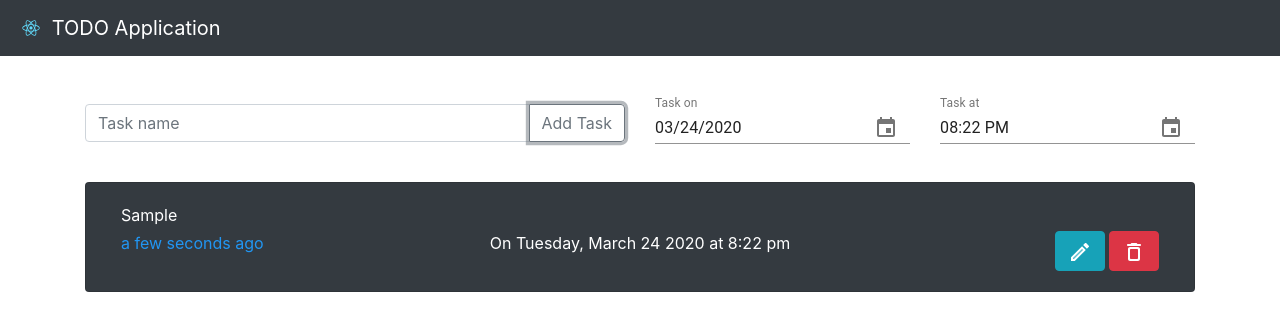
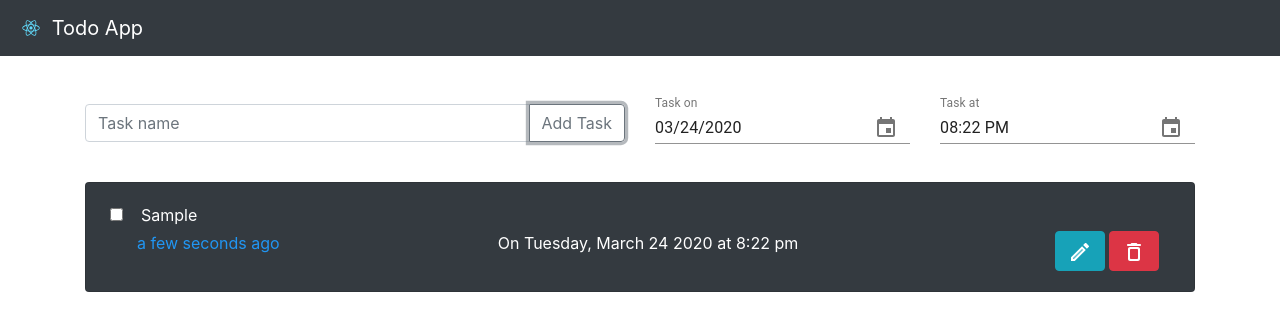
Before and after one commit to IT17167192/todo_app, a React (Create React App) app: page / in a window 1280 px wide. Both pictures are taken after typing "Sample" into the empty fields and a click on the button "Add Task". Shown: the top 330 px of the page. Built offline with nearby package versions, Linux system fonts and the light colour scheme.

Commit message:
Navbar app name and check box for the list

```diff
--- a/public/index.html
+++ b/public/index.html
@@ -6,7 +6,7 @@
     <meta name="viewport" content="width=device-width, initial-scale=1" />
     <meta name="theme-color" content="#000000" />
     <meta
-      name="description"
+      name="Todo application"
       content="Web site created using create-react-app"
     />
     <link rel="apple-touch-icon" href="%PUBLIC_URL%/logo192.png" />
@@ -24,7 +24,7 @@
       work correctly both with client-side routing and a non-root public URL.
       Learn how to configure a non-root public URL by running `npm run build`.
     -->
-    <title>React App</title>
+    <title>Todo App</title>
   </head>
   <body>
     <noscript>You need to enable JavaScript to run this app.</noscript>
--- a/src/App.js
+++ b/src/App.js
@@ -11,7 +11,6 @@ function App() {
       <TodoMain/>
       <br/>
       <br/>
-
     </div>
   );
 }
--- a/src/main/TodoList.js
+++ b/src/main/TodoList.js
@@ -10,16 +10,17 @@ import Button from "react-bootstrap/Button";
 import DeleteOutlineRoundedIcon from '@material-ui/icons/DeleteOutlineRounded';
 import EditTwoToneIcon from '@material-ui/icons/EditTwoTone';
 import Tooltip from '@material-ui/core/Tooltip';
+import Form from "react-bootstrap/Form";
 
 export default function TodoList(props) {
     let tasks = props.tasks;
-    if(props.show === 'todos'){
+    if (props.show === 'todos') {
         tasks = tasks.filter(task => task.completed === false);
-    }else if(props.show === 'completed'){
+    } else if (props.show === 'completed') {
         tasks = tasks.filter(task => task.completed === true);
     }
 
-    tasks.sort(function(a, b) {
+    tasks.sort(function (a, b) {
         return b.key - a.key;
     });
 
@@ -27,23 +28,29 @@ export default function TodoList(props) {
 
     const list = tasks.map(item => {
         return (
-            <Card ref={props.reference+item.key} bg="dark" text='white' key={item.key} className="mb-1">
+            <Card ref={props.reference + item.key} bg="dark" text='white' key={item.key} className="mb-1">
                 <Card.Body>
                     <Container>
-                        <Row className="mb-1">
                         <Tooltip placement="left-start"
                                  title={!item.completed ? "Click to complete" : "Click to add as todo"}>
-                                <Col className="text-left" onClick={() => props.setTaskCompleted(item.key)} style={{
+                            <Row className="mb-1">
+                                    <Form.Check type="checkbox" onClick={() => props.setTaskCompleted(item.key)} checked={item.completed ? true : false}/>
+
+                                    <Col xs={11} className="text-left" onClick={() => props.setTaskCompleted(item.key)} style={{
                                         cursor: "pointer",
                                         textDecoration: item.completed ? 'line-through' : 'none'
                                     }}>{item.value}</Col>
+
+                            </Row>
                         </Tooltip>
-                        </Row>
                     <Row>
-                            <Col className="text-left" style={{color: "#2196F3"}}>{dayjs(item.key).fromNow()}</Col>
+                            <Col className="text-left ml-3" style={{color: "#2196F3"}}>{dayjs(item.key).fromNow()}</Col>
                             <Col>On {dayjs(item.date).format("dddd, MMMM D YYYY")} at {dayjs(item.time).format("h:mm a")}</Col>
-                            <Col className="text-right"><Tooltip title={item.completed ? "": "Edit"} placement="bottom-end"><Button
-                                variant="info" style={{cursor: item.completed ? "no-drop" : ""}} disabled={item.completed ? true: false}  onClick={() => props.editTaskById(item.key)}><EditTwoToneIcon/></Button></Tooltip>{' '}<Tooltip
+                            <Col className="text-right"><Tooltip title={item.completed ? "" : "Edit"}
+                                                                 placement="bottom-end"><Button
+                                variant="info" style={{cursor: item.completed ? "no-drop" : ""}}
+                                disabled={item.completed ? true : false}
+                                onClick={() => props.editTaskById(item.key)}><EditTwoToneIcon/></Button></Tooltip>{' '}<Tooltip
                                 title="Delete" placement="bottom-end"><Button
                                 onClick={() => props.removeTaskById(item.key)}
                                 variant="danger"><DeleteOutlineRoundedIcon/></Button></Tooltip></Col>
--- a/src/main/navbar.js
+++ b/src/main/navbar.js
@@ -13,7 +13,7 @@ export default function NavBar() {
                     height="30"
                     className="d-inline-block align-top"
                 />{' '}
-                TODO Application
+                Todo App
             </Navbar.Brand>
         </Navbar>
     );
```
Lines whose indentation alone changed are shown as unchanged.
